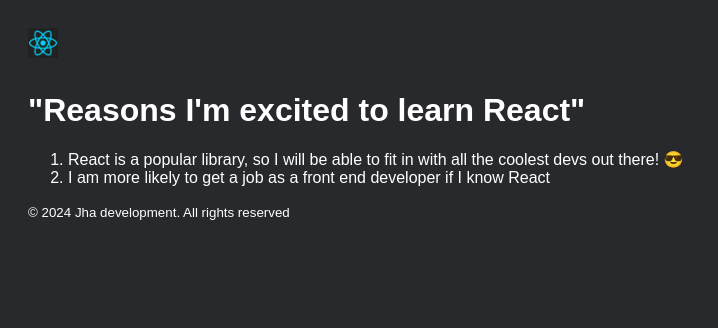
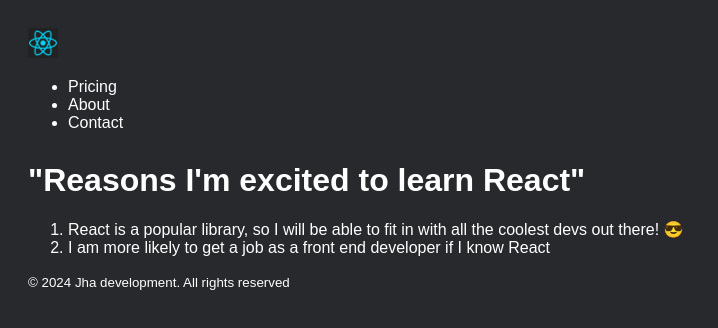
Before and after one commit to MahimaJha2811/react, a React (Vite) app in the folder first-react/: page / in a window 1280 px wide. Shown: the top 328 px of the page, without its empty margins (0-718 px from the left). Built offline with nearby package versions, Linux system fonts and the light colour scheme.

Commit message:
created nav bar

```diff
--- a/first-react/src/index.jsx
+++ b/first-react/src/index.jsx
@@ -22,7 +22,14 @@
 function Header() {
   return (
     <header>
-      <img src="src/reactLogo.png" width="30px" />{" "}
+      <img src="src/reactLogo.png" width="30px" />
+      <nav>
+        <ul>
+          <li>Pricing</li>
+          <li>About</li>
+          <li>Contact</li>
+        </ul>
+      </nav>
     </header>
   );
 }
```
